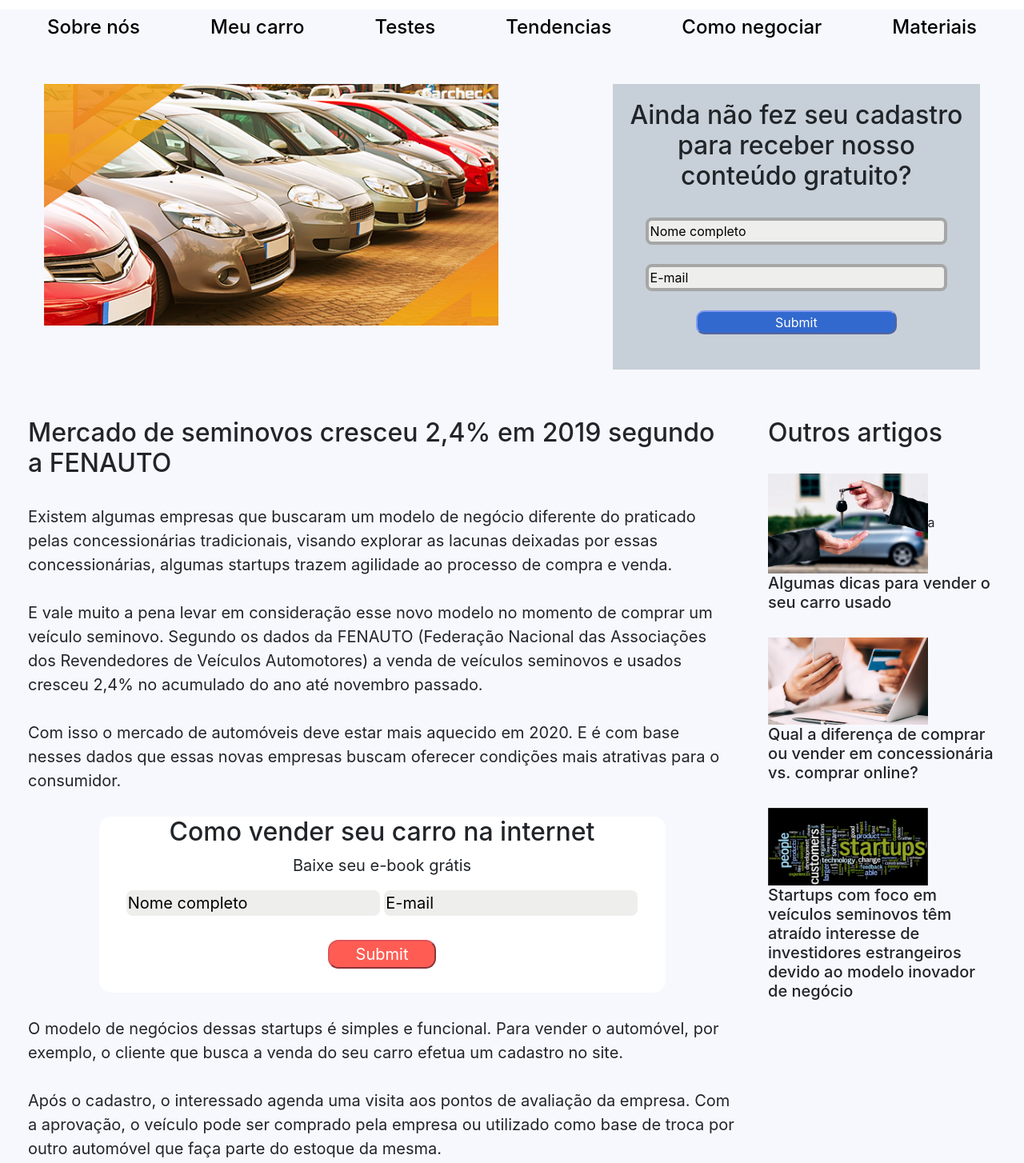
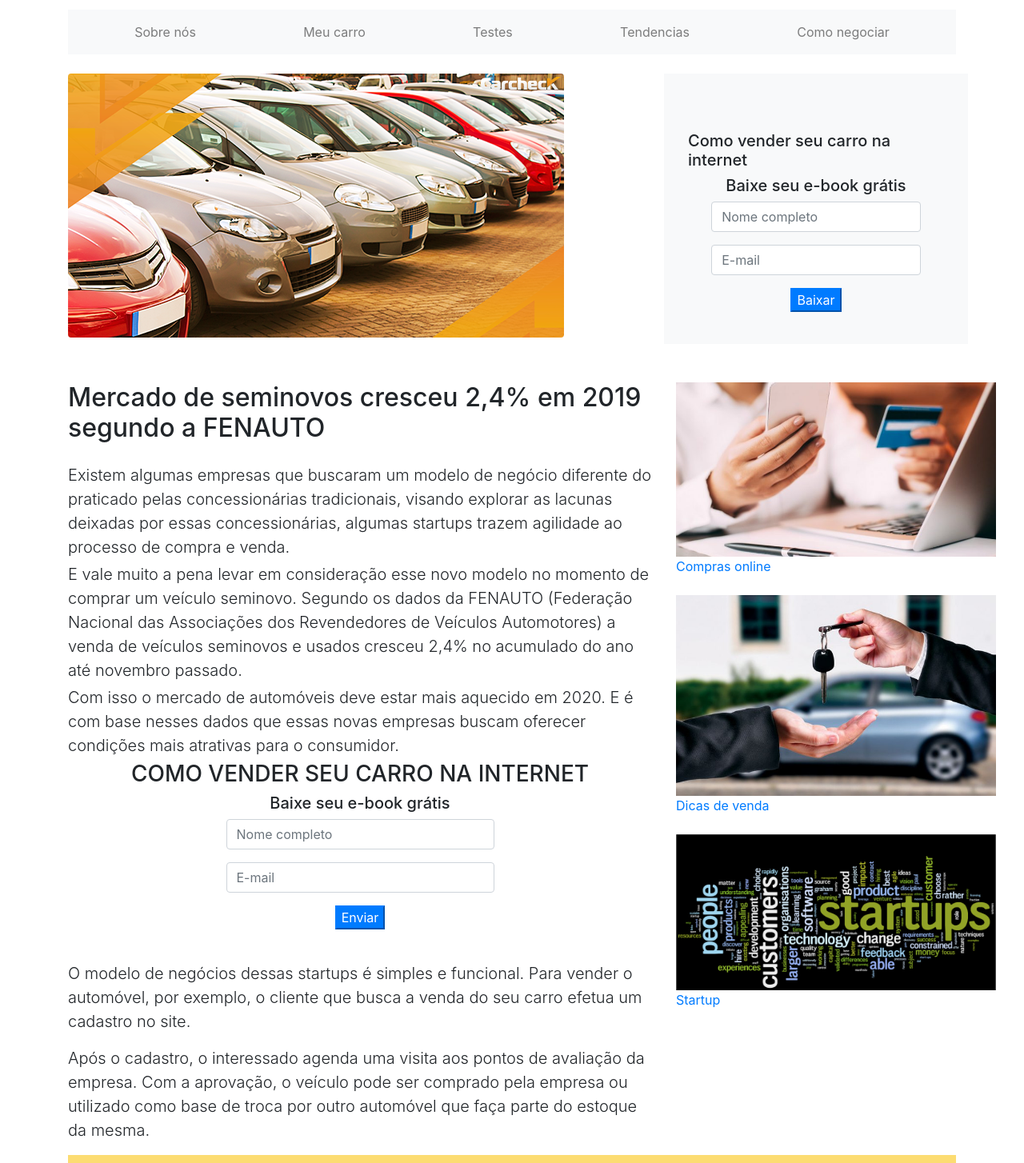
Before and after one commit to luezu-42/Odara-tudodecarro, a website: page Odara/public/Mercado de semi.html in a window 1280 px wide. Shown: the part 140-1594 px from the top of the page at 80% size. Drawn offline with nearby package versions, Linux system fonts and the light colour scheme; some packages are replaced by stand-ins of ours.

Commit message:
Leonardo - todos os artigos

```diff
--- a/Odara/public/Mercado de semi.html
+++ b/Odara/public/Mercado de semi.html
@@ -3,6 +3,7 @@
   <head>
     <meta charset="utf-8">
     <meta name="viewport" content="width=device-width, initial-scale=1">
+    <link rel="shortcut icon" href="image/Roda.png">
     <link rel="stylesheet" href="https://stackpath.bootstrapcdn.com/bootstrap/4.4.1/css/bootstrap.min.css" integrity="sha384-Vkoo8x4CGsO3+Hhxv8T/Q5PaXtkKtu6ug5TOeNV6gBiFeWPGFN9MuhOf23Q9Ifjh" crossorigin="anonymous">
     <title>Tudodecarros</title>
     <style>
@@ -40,139 +41,146 @@
     </blockquote>
   </head>
   <body>
-  <div class="container-fluid" style="background-color:#F7F8FD; z-index: -4; ">
-    <nav class="nav nav-pills flex-column flex-sm-row">
-      <a class="flex-sm-fill text-sm-center nav-link" href="#" style="color: black;"><p class="h4"> Sobre nós </p></a>
-      <a class="flex-sm-fill text-sm-center nav-link" href="#" style="color: black;"><p class="h4"> Meu carro</p></a>
-      <a class="flex-sm-fill text-sm-center nav-link" href="#" style="color: black;"><p class="h4"> Testes</p></a>
-      <a class="flex-sm-fill text-sm-center nav-link" href="#" style="color: black;"><p class="h4"> Tendencias</p></a>
-      <a class="flex-sm-fill text-sm-center nav-link" href="#" style="color: black;"><p class="h4"> Como negociar</p></a>
-      <a class="flex-sm-fill text-sm-center nav-link" href="#" style="color: black;"><p class="h4"> Materiais</p></a>
-    </nav>
-
-    <div style="display: flex; flex-direction: row; justify-content: center;">
-
-      <div style="margin: 40px; flex-grow: 3;" >
-        <img src="image/semi-novo-e-usado.png" style="width: 90%;" alt="Responsive image">
-      </div>
-
-      <div  style="margin: 40px; background-color: #C7D0D8; border: #C7D0D8 solid 20px;flex-grow: 1; " >
-        <p class="h2" style="text-align: center;">Ainda não fez seu cadastro <br> para receber nosso <br> conteúdo gratuito?</p>
-           <br>
-           <form class="text-center" action="https://smtl.gama.academy/leads/3d932b81-39f4-11ea-a319-e90cfbc180ef" method="POST">
-            <input  name="name"
-                    type="text"
-                    pattern="^\D{2,}\s[\D\s]{2,}$"
-                    title="Digite seu nome completo"
-                    placeholder="Nome completo"
-                    style="width: 90%; border: #A6A6A6 solid 4px;background-color: #EEEFED;border-radius: 8px"
-                    required >
-            <br> <br>
-            <input  name="email"
-                    type="email"
-                    title="Digite um email válido"
-                    style="width: 90%;border: #A6A6A6 solid 4px;background-color: #EEEFED; border-radius: 8px;"
-                    placeholder="E-mail"
-                    required>
-            <br>
-            <br>
-           <a href="Ebooks/Ebook1_Odara_STL.pdf"><input type="submit" style="color:white; background-color: #3269CE; border-color: #8399EF; border-radius: 10px; width: 60%;"></a>
-              <br><br>
-          </form>
-      </div>
-
+    <div class="container mb-4">
+      <nav class="navbar navbar-expand-md navbar-light bg-light">
+          <button class="navbar-toggler" type="button" data-toggle="collapse" data-target="#navbarNav"
+            aria-expanded="false" aria-label="Toggle navigation">
+            <span class="navbar-toggler-icon"></span>
+          </button>
+          <div class="collapse navbar-collapse text-center" id="navbarNav">
+            <ul id="menu-main-nav" class="navbar-nav nav-fill w-100">
+              <li class="nav-item">
+                <a class="nav-link" href="#">Sobre nós<span class="sr-only">(current)</span></a>
+              </li>
+              <li class="nav-item">
+                <a class="nav-link" href="#">Meu carro</a>
+              </li>
+              <li class="nav-item">
+                <a class="nav-link" href="#">Testes</a>
+              </li>
+              <li class="nav-item">
+                <a class="nav-link" href="#">Tendencias</a>
+              </li>
+              <li class="nav-item">
+                <a class="nav-link" href="#">Como negociar</a>
+              </li>
+            </ul>
+          </div>
+        </div>
+      </nav>
     </div>
 
-    <div style="display: flex;flex-direction: row; justify-content: center; ">
-      <div style="margin: 20px; flex-grow: 3;">
-        <p class="h2">Mercado de seminovos cresceu 2,4% em 2019 segundo a FENAUTO</p>
-        <br>
-        <blockquote class="blockquote">
-          <p class="mb-0">
-                Existem algumas empresas que buscaram um modelo de negócio diferente do praticado pelas concessionárias tradicionais, visando explorar as lacunas deixadas por essas concessionárias, algumas startups trazem agilidade ao processo de compra e venda.
-          </p>
-            <br>
-           <p class="mb-0">E vale muito a pena levar em consideração esse novo modelo no momento de comprar um veículo seminovo. Segundo os dados da FENAUTO (Federação Nacional das Associações dos Revendedores de Veículos Automotores) a venda de veículos seminovos e usados cresceu 2,4% no acumulado do ano até novembro passado. </p>
-          <br>
-          <p class="mb-0">Com isso o mercado de automóveis deve estar mais aquecido em 2020. E é com base nesses dados que essas novas empresas buscam oferecer condições mais atrativas para o consumidor. </p>
-          <br>
+    <div class="container mb-5">
+      <div class="row">
+        <div class="col-md-8">
+          <a href="#">
+            <img class="img-fluid rounded mb-3 mb-md-0" src="image/semi-novo-e-usado.png" alt="">
+          </a>
+        </div>
+        <div class="col-md-4 bg-light"> <br><br><br> <div class="container mb-3">
+          <div class="row justify-content-center">
+            <div class="col-md-auto">
+              <p class="h5">Como vender seu carro na internet</p>
+            </div>
+          </div>
+          <div class="row justify-content-md-center">
+            <div class="col-md-auto">
+              <p class="h5">Baixe seu e-book grátis</p>
+            </div>
+          </div>
+          <div class="row justify-content-md-center">
+            <div class="col-md-10">
+              <form>
+                <div class="form-group" action="https://smtl.gama.academy/leads/3d932b81-39f4-11ea-a319-e90cfbc180ef"
+                  method="POST">
+                    <input type="text" name="name" class="form-control" pattern="^\D{2,}\s[\D\s]{2,}$"
+                  placeholder="Nome completo" required>
+                </div>
+                <div class="form-group">
+                    <input type="email" name="email" class="form-control" placeholder="E-mail" required>
+                </div>
+                <div class="row justify-content-center mb-4">
+                <a href="Ebooks/Ebook1_Odara_STL.pdf"><button type="submit" class="btn-primary">Baixar</button></a>
+                </div>
+              </form>
+            </div>
+          </div>
+        </div>
+        </div>
+      </div>
+    </div>
+
+    <div class="container">
+    <div class="row">
+      <div class="col-sm-8">
+        <p class="h2 mb-4">Mercado de seminovos cresceu 2,4% em 2019 segundo a FENAUTO</p>
+
+        <p class="lead mb-1"> Existem algumas empresas que buscaram um modelo de negócio diferente do praticado pelas concessionárias tradicionais, visando explorar as lacunas deixadas por essas concessionárias, algumas startups trazem agilidade ao processo de compra e venda. </p>
+
+        <p class="lead mb-1">E vale muito a pena levar em consideração esse novo modelo no momento de comprar um veículo seminovo. Segundo os dados da FENAUTO (Federação Nacional das Associações dos Revendedores de Veículos Automotores) a venda de veículos seminovos e usados cresceu 2,4% no acumulado do ano até novembro passado. </p>
+
+        <p class="lead mb-1">Com isso o mercado de automóveis deve estar mais aquecido em 2020. E é com base nesses dados que essas novas empresas buscam oferecer condições mais atrativas para o consumidor. </p>
 
 
-          <div class="container" style="background-color: white;border-radius: 15px;width: 80%;">
-              <blockquote class="blockquote text-center">
-                <p class="h2">Como vender seu carro na internet</p>
-                <p class="mb-0">Baixe seu e-book grátis</p>
-              </blockquote>
-              <form class="text-center" action="https://smtl.gama.academy/leads/3d932b81-39f4-11ea-a319-e90cfbc180ef" method="POST">
-                <input  name="name"
-                        type="text"
-                        pattern="^\D{2,}\s[\D\s]{2,}$"
-                        title="Digite seu nome completo"
-                        style="border: unset;background-color: #EEEFED;border-radius: 8px;"
-                        placeholder="Nome completo"
-                        required >
-
-                <input  name="email"
-                        type="email"
-                        title="Digite um email válido"
-                        style="border: unset;background-color: #EEEFED;border-radius: 8px;"
-                        placeholder="E-mail"
-                        required >
-                <br>
-                <br>
-                <a href="Ebooks/Ebook1_Odara_STL.pdf"><input type="submit" style="color:white; background-color: #FF5D54; border-color: #E05358; border-radius: 13px; width: 20%;"></a>
-                  <br><br>
+        <div class="container mb-3">
+          <div class="row justify-content-md-center">
+            <div class="col-md-auto">
+              <p class="h3">COMO VENDER SEU CARRO NA INTERNET</p>
+            </div>
+          </div>
+          <div class="row justify-content-md-center">
+            <div class="col-md-auto">
+              <p class="h5">Baixe seu e-book grátis</p>
+            </div>
+          </div>
+          <div class="row justify-content-md-center">
+            <div class="col-md-6">
+              <form>
+                <div class="form-group" action="https://smtl.gama.academy/leads/3d932b81-39f4-11ea-a319-e90cfbc180ef"
+                  method="POST">
+                    <input type="text" name="name" class="form-control" pattern="^\D{2,}\s[\D\s]{2,}$"
+                  placeholder="Nome completo" required>
+                </div>
+                <div class="form-group">
+                    <input type="email" name="email" class="form-control" placeholder="E-mail" required>
+                </div>
+                <div class="row justify-content-center mb-4">
+                <a href="Ebooks/Ebook1_Odara_STL.pdf"><button type="submit" class="btn-primary">Enviar</button></a>
+                </div>
               </form>
             </div>
+          </div>
+        </div>
 
-            <br>
+        <p class="lead mb-3">O modelo de negócios dessas startups é simples e funcional. Para vender o automóvel, por exemplo, o cliente que busca a venda do seu carro efetua um cadastro no site. </p>
 
-            <p class="mb-0">O modelo de negócios dessas startups é simples e funcional. Para vender o automóvel, por exemplo, o cliente que busca a venda do seu carro efetua um cadastro no site. </p>
-            <br>
+        <p class="lead mb-3">Após o cadastro, o interessado agenda uma visita aos pontos de avaliação da empresa. Com a aprovação, o veículo pode ser comprado pela empresa ou utilizado como base de troca por outro automóvel que faça parte do estoque da mesma. </p>
 
-            <p class="mb-0">Após o cadastro, o interessado agenda uma visita aos pontos de avaliação da empresa. Com a aprovação, o veículo pode ser comprado pela empresa ou utilizado como base de troca por outro automóvel que faça parte do estoque da mesma. </p>
-
-          </blockquote>
-          </blockquote>
       </div>
-      <div style="margin: 20px; flex-grow: 1; width: 80%; display: flex;flex-direction: column;">
-        <p class="h2">Outros artigos</p>
+      <div class="col-sm-2">
 
 
-        <br>
+<div class="container">
+        <div class="row">
+          <div class="card-img-top mb-4">
+            <a href="Compra-online.html"><img src="image/Compra-online.jpg" style="max-width: 400px;" alt="">
+            <p class="card-text">Compras online</p></a>
+          </div>
+          <div class="card-img-top mb-4">
+            <a href="Dicas de venda.html"><img src="image/Venda de carro.jpg" style="max-width: 400px;" alt="">
+            <p class="card-text">Dicas de venda</p></a>
+          </div>
+          <div class="card-img-top mb-4">
+            <a href="Startup.html"><img src="image/startup.png" style="max-width: 400px;" alt="">
+            <p class="card-text">Startup</p></a>
+          </div>
 
-        <div >
-                <a href="Dicas de venda.html"><img src="image/Venda de carro.jpg" alt="Responsive image" width="70%"></a>a
-                <p class="h5" style="text-align: start;">Algumas dicas para vender o seu carro usado</p>
-              </div>
-
-              <br>
-              <div >
-                    <a href="Compra-online.html"><img src="image/Compra-online.jpg" alt="Responsive image" width="70%"></a>
-                    <p class="h5" style="text-align: start;">Qual a diferença de comprar ou vender em concessionária vs. comprar online?</p>
-                  </div>
-            <br>
-            <div >
-                    <a href="Startup.html"><img src="image/startup.png" alt="Responsive image" width="70%"></a>
-                    <p class="h5" >Startups com foco em veículos seminovos têm atraído interesse de investidores estrangeiros devido ao modelo inovador de negócio </p>
-                  </div>
-              <br>
-            </div>
+          <!-- Force next columns to break to new line -->
+          <div class="w-100"></div>
+      </div>
     </div>
-
-
-
-
-
-
-
-
-
-
-
-
-</div>
-
+    </div>
+    </div>
 <div class="container-fluid" style="background-color: #FCDC72; width: auto;">
   <br>
   <img src="image/Logotransp2.png" class="img-fluid" alt="Responsive image" style="display: block;margin-left: auto;margin-right: auto;width: 40%;">
```
Also changed, not shown: Odara/public/Compra-online.html (+121 -115 lines), Odara/public/Startup.html (+124 -114 lines), Odara/public/index.html (+2 -2 lines).
